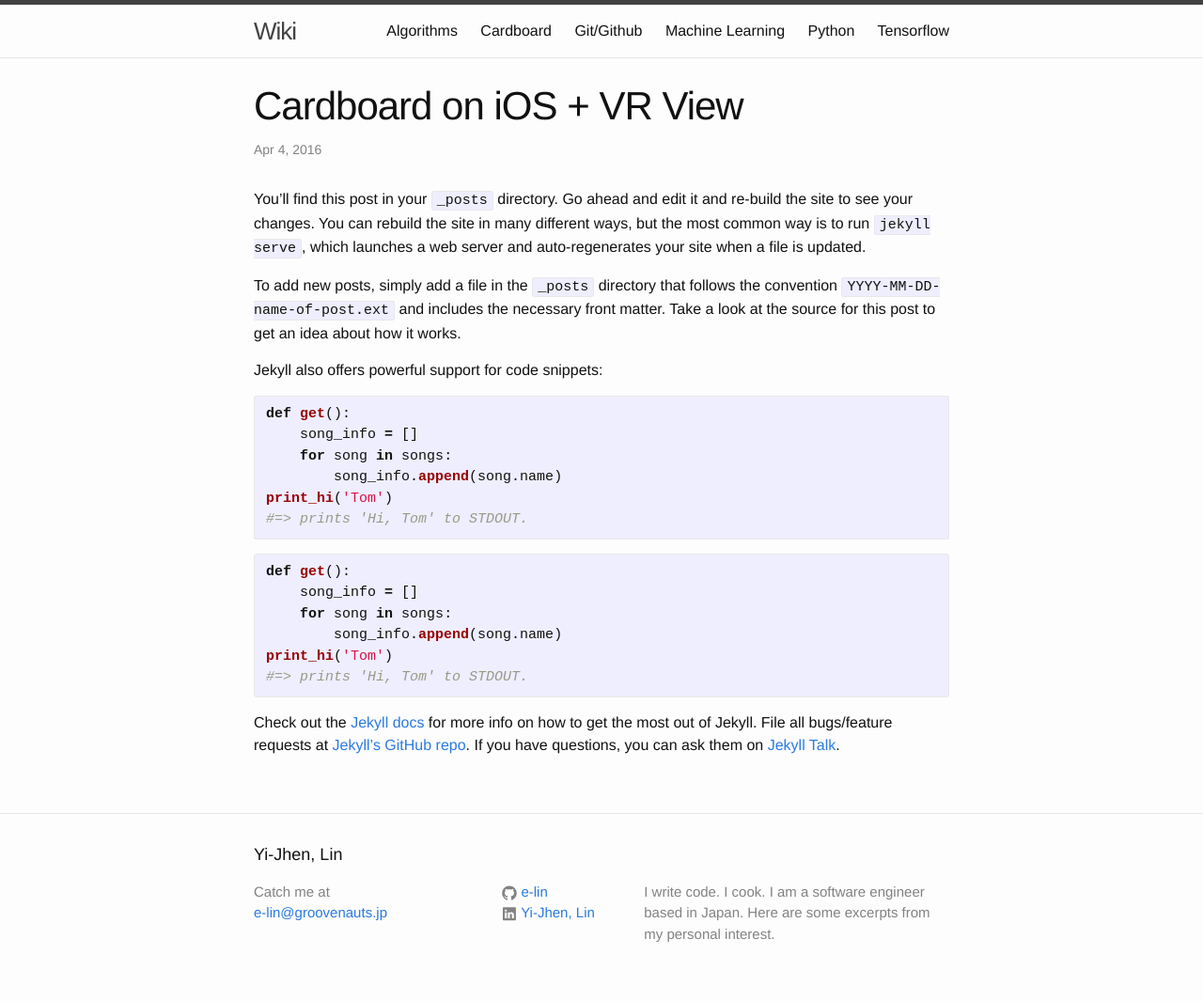
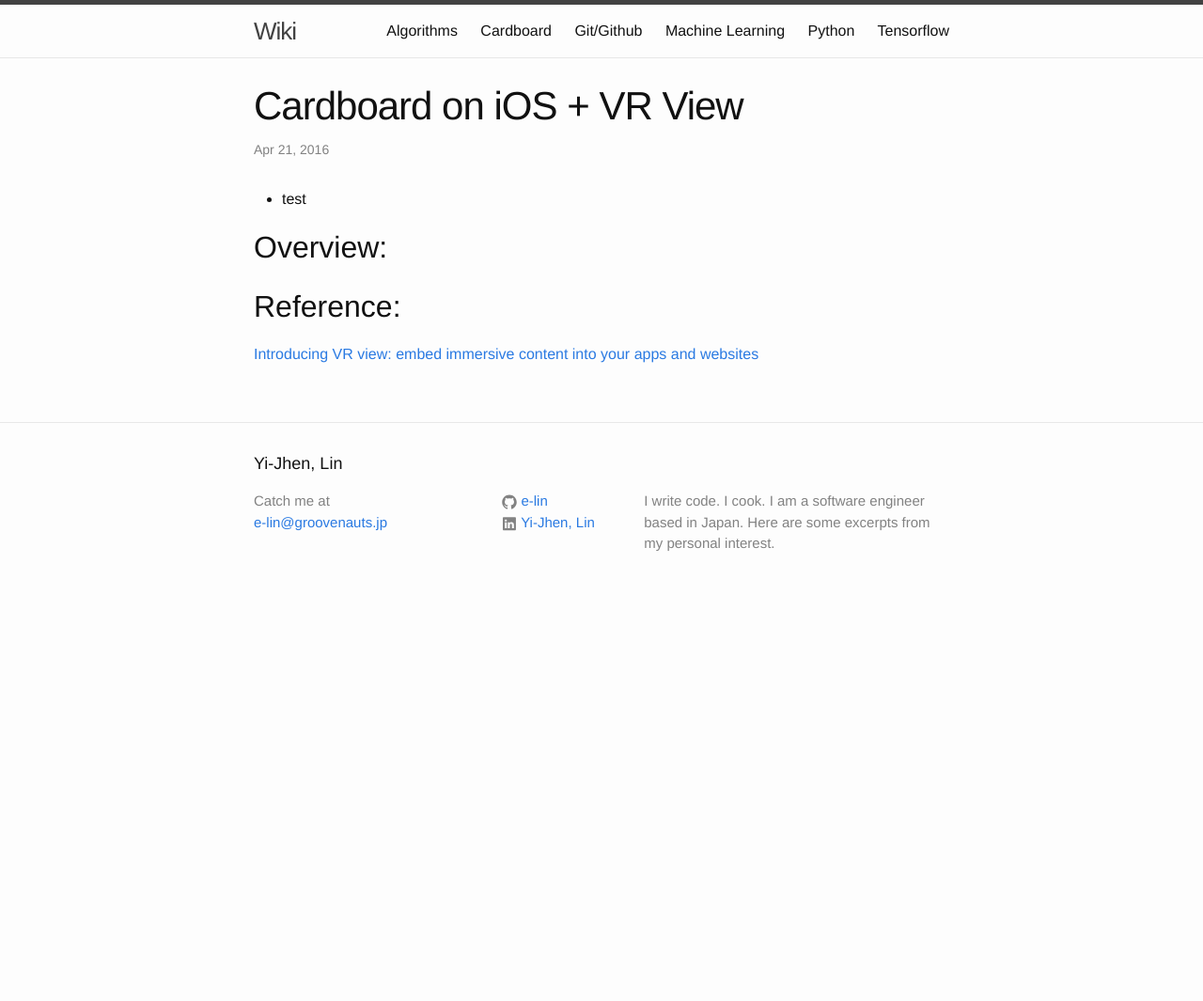
Before and after one commit to e-lin/wiki, a Jekyll site: the page built from _posts/2016-04-22-Cardboard-on-iOS-VR-View.md, in a window 1280 px wide. Shown: the whole page at 94% size. Built offline with Jekyll 4.4.1, drawn with Linux system fonts in a browser that asks for light colours; after the commit the page ends 900 px from its top, so only the background shows below that.

Commit message:
add post

````diff
--- a/_posts/2016-04-22-Cardboard-on-iOS-VR-View.md
+++ b/_posts/2016-04-22-Cardboard-on-iOS-VR-View.md
@@ -1,37 +1,20 @@
 ---
 layout: post
 title:  "Cardboard on iOS + VR View"
-date:   2016-04-04 18:55:00 +0900
+date:   2016-04-22 00:00:00 +0900
 categories: jekyll update
 type: Cardboard
-excerpt_separator: <!--more -->
+excerpt_separator: <!--more-->
 ---
-You’ll find this post in your `_posts` directory. Go ahead and edit it and re-build the site to see your changes. You can rebuild the site in many different ways, but the most common way is to run `jekyll serve`, which launches a web server and auto-regenerates your site when a file is updated.
+- test
+<!--more-->
 
-To add new posts, simply add a file in the `_posts` directory that follows the convention `YYYY-MM-DD-name-of-post.ext` and includes the necessary front matter. Take a look at the source for this post to get an idea about how it works.
+Overview:
+---
 
-Jekyll also offers powerful support for code snippets:
 
-```python
-def get():
-    song_info = []
-    for song in songs:
-        song_info.append(song.name)
-print_hi('Tom')
-#=> prints 'Hi, Tom' to STDOUT.
-```
+Reference:
+---
+[Introducing VR view: embed immersive content into your apps and websites][R1]
 
-{% highlight python %}
-def get():
-    song_info = []
-    for song in songs:
-        song_info.append(song.name)
-print_hi('Tom')
-#=> prints 'Hi, Tom' to STDOUT.
-{% endhighlight %}
-
-Check out the [Jekyll docs][jekyll-docs] for more info on how to get the most out of Jekyll. File all bugs/feature requests at [Jekyll’s GitHub repo][jekyll-gh]. If you have questions, you can ask them on [Jekyll Talk][jekyll-talk].
-
-[jekyll-docs]: http://jekyllrb.com/docs/home
-[jekyll-gh]:   https://github.com/jekyll/jekyll
-[jekyll-talk]: https://talk.jekyllrb.com/
+[R1]: https://developers.googleblog.com/2016/03/introducing-vr-view-embed-immersive.html
````
Also changed, not shown: _posts/2016-04-21-Make-a-cardboard.md (deleted, +0 -15 lines), _posts/2016-04-22-Make-a-Google-Cardboard.md (added, +31 -0 lines), my_topics/python.md (+1 -11 lines), my_topics/tensorflow.md (+1 -11 lines), _posts/2016-04-20-Use-Github-pages-and-Jekyll-to-make-your-blog.md (renamed from _posts/2016-04-20-Use Github-pages-and-Jekyll-to-make-your-blog.md), images/cardboard_1.jpg (added), images/cardboard_2.jpg (added), images/cardboard_3.jpg (added).
